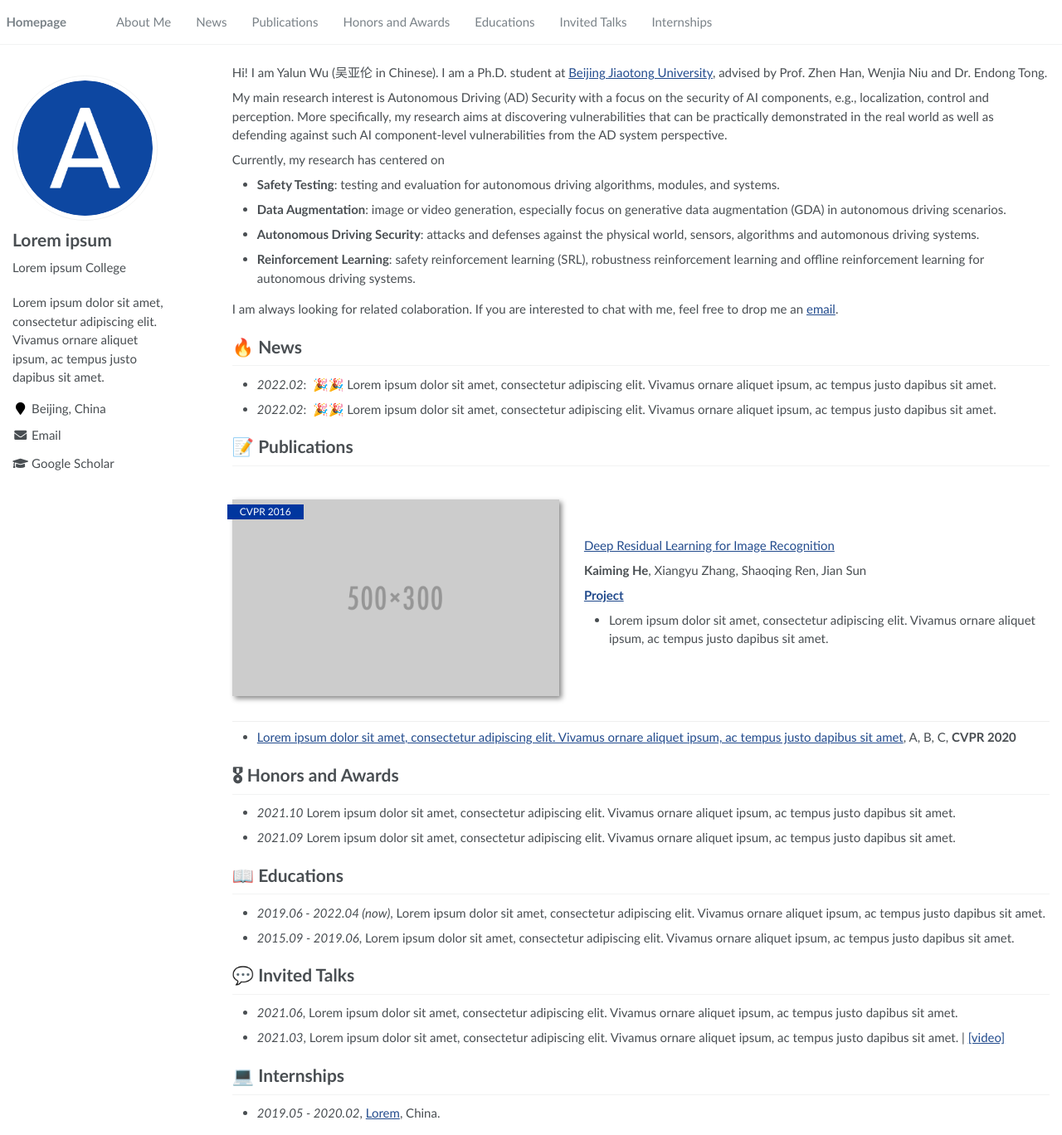
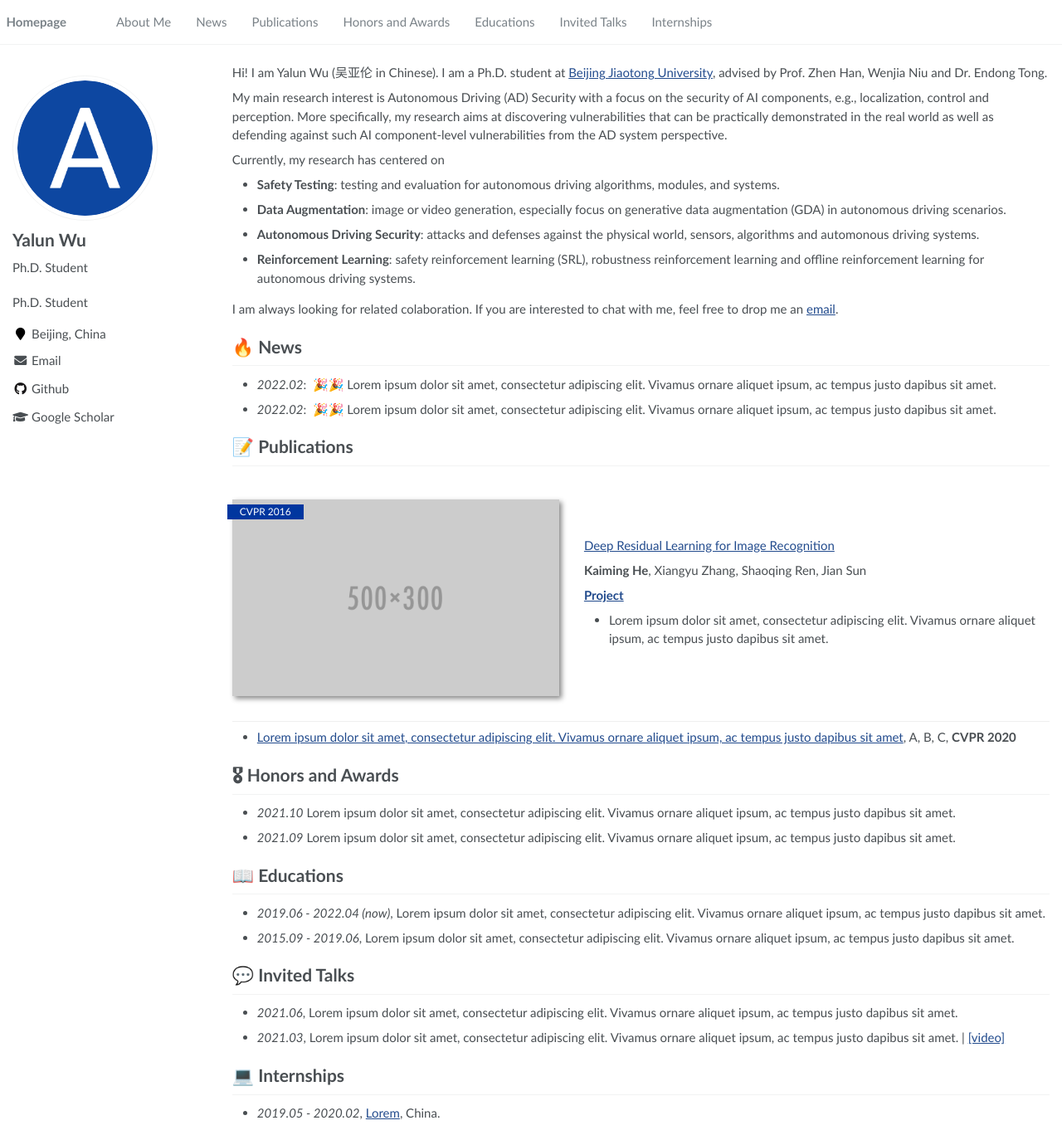
Before and after one commit to Allenpandas/Allenpandas.github.io, a Jekyll site: the page built from _pages/about.md, in a window 1280 px wide and 1368 px high. Shown: the whole window at 83% size. Built offline with Jekyll 4.4.1, drawn with Linux system fonts in a browser that asks for light colours.

Commit message:
update _config.yaml

```diff
--- a/_config.yml
+++ b/_config.yml
@@ -6,9 +6,9 @@
 # `jekyll serve`. If you change this file, please restart the server process.
 
 # Site Settings
-title                    : "Lorem ipsum"
-description              : "Lorem ipsum dolor sit amet, consectetur adipiscing elit. Vivamus ornare aliquet ipsum, ac tempus justo dapibus sit amet. "
-repository               : "RayeRen/acad-homepage.github.io"
+title                    : "Yalun Wu"
+description              : "Ph.D. Student"
+repository               : "Allenpandas/Allenpandas.github.io"
 google_scholar_stats_use_cdn : true
 
 # google analytics
@@ -21,14 +21,14 @@ baidu_site_verification  :  # get baidu_site_verification from https://ziyuan.ba
 
 # Site Author
 author:
-  name             : "Lorem ipsum"
+  name             : "Yalun Wu"
   avatar           : "images/android-chrome-512x512.png"
-  bio              : "Lorem ipsum College"
+  bio              : "Ph.D. Student"
   location         : "Beijing, China"
   employer         :
   pubmed           :
   googlescholar    : "https://scholar.google.com/citations?user=YOUR_GOOGLE_SCHOLAR_ID"
-  email            : "Lorem@ipsum.com"
+  email            : "wuyalun1@bjtu.edu.cn"
   researchgate     :  # e.g., "https://www.researchgate.net/profile/yourprofile"
   uri              :
   bitbucket        :
@@ -37,7 +37,7 @@ author:
   flickr           :
   facebook         :
   foursquare       :
-  github           : # e.g., "github username"
+  github           : "Allenpandas" # e.g., "github username"
   google_plus      :
   keybase          :
   instagram        :
```
